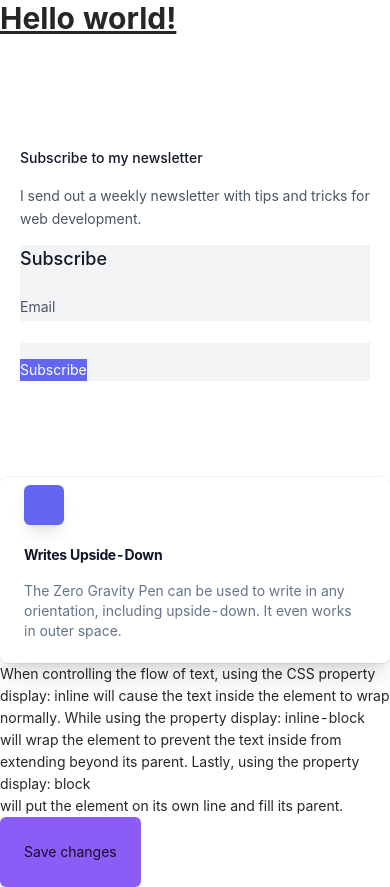
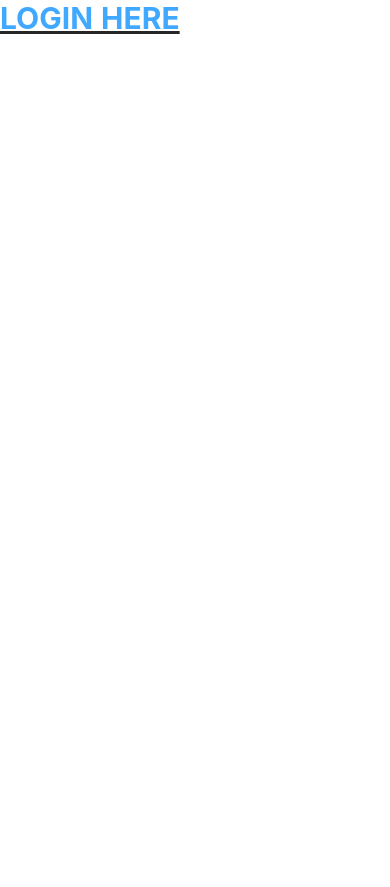
Before and after one commit to islarky88/proxi-studios-test, a Nuxt app: page / in a window 390 px wide. After the commit the page ends 844 px from the top, so only its background shows below. Built offline with nearby package versions, Linux system fonts and the light colour scheme.

Commit message:
plain index page

```diff
--- a/pages/index.vue
+++ b/pages/index.vue
@@ -1,68 +1,8 @@
 <template>
   <div>
     <h1 class="text-3xl font-bold underline">
-      Hello world!
+      <nuxt-link to="/login">LOGIN HERE</nuxt-link>
     </h1>
-
-    <form class="text-gray-600 body-font">
-      <div class="container px-5 py-24">
-        <div class="lg:w-3/5 md:w-1/2">
-          <h1 class="text-gray-900">
-            Subscribe to my newsletter
-          </h1>
-          <p class="leading-relaxed mt-4">
-            I send out a weekly newsletter with tips and tricks for web
-            development.
-          </p>
-        </div>
-        <div class=" lg:w-2/6 md:w-1/2 bg-gray-100">
-          <h2 class="text-gray-900 text-lg font-medium title-font mb-5">
-            Subscribe
-          </h2>
-
-          <div class="relative mb-4">
-            <label for="email" class="leading-7 text-sm text-gray-600">Email</label>
-            <input type="email" id="email" name="email" class="w-full bg-white rounded" />
-          </div>
-          <button class="text-white bg-indigo-500">
-            Subscribe
-          </button>
-        </div>
-      </div>
-    </form>
-
-    <div class="bg-white dark:bg-slate-800 rounded-lg px-6 py-2 ring-1 ring-slate-900/5 shadow-xl">
-      <div>
-        <span class="inline-flex items-center justify-center p-2 bg-indigo-500 rounded-md shadow-lg">
-          <svg class="h-6 w-6 text-white" xmlns="http://www.w3.org/2000/svg" fill="none" viewBox="0 0 24 24"
-            stroke="currentColor" aria-hidden="true">
-            <!-- ... -->
-          </svg>
-        </span>
-      </div>
-      <h3 class="text-slate-900 dark:text-white mt-5 mb-4 text-base font-bold tracking-tight text-sm">Writes
-        Upside-Down</h3>
-      <p class="text-slate-500 dark:text-slate-400 mt-2 text-sm">
-        The Zero Gravity Pen can be used to write in any orientation, including upside-down. It even works in outer
-        space.
-      </p>
-    </div>
-
-    <div>
-      When controlling the flow of text, using the CSS property
-      <span class="inline">display: inline</span>
-      will cause the text inside the element to wrap normally.
-
-      While using the property <span class="inline-block">display: inline-block</span>
-      will wrap the element to prevent the text inside from extending beyond its parent.
-
-      Lastly, using the property <span class="block">display: block</span>
-      will put the element on its own line and fill its parent.
-    </div>
-    <button
-      class="bg-violet-500 hover:bg-violet-600 active:bg-violet-700 focus:outline-none focus:ring focus:ring-violet-300 py-6 rounded-md px-6">
-      Save changes
-    </button>
   </div>
 </template>
 
--- a/pages/tailwind.vue
+++ /dev/null
@@ -1,78 +0,0 @@
-<template>
-  <!--
-  Welcome to Tailwind Play, the official Tailwind CSS playground!
-
-  Everything here works just like it does when you're running Tailwind locally
-  with a real build pipeline. You can customize your config file, use features
-  like `@apply`, or even add third-party plugins.
-
-  Feel free to play with this example if you're just learning, or trash it and
-  start from scratch if you know enough to be dangerous. Have fun!
--->
-  <div class="relative flex min-h-screen flex-col justify-center overflow-hidden bg-gray-50 py-6 sm:py-12">
-    <img src="/img/beams.jpg" alt="" class="absolute top-1/2 left-1/2 max-w-none -translate-x-1/2 -translate-y-1/2"
-      width="1308" />
-    <div
-      class="absolute inset-0 bg-[url(/img/grid.svg)] bg-center [mask-image:linear-gradient(180deg,white,rgba(255,255,255,0))]">
-    </div>
-    <div
-      class="relative bg-white px-6 pt-10 pb-8 shadow-xl ring-1 ring-gray-900/5 sm:mx-auto sm:max-w-lg sm:rounded-lg sm:px-10">
-      <div class="mx-auto max-w-md">
-        <img src="/img/logo.svg" class="h-6" alt="Tailwind Play" />
-        <div class="divide-y divide-gray-300/50">
-          <div class="space-y-6 py-8 text-base leading-7 text-gray-600">
-            <p>An advanced online playground for Tailwind CSS, including support for things like:</p>
-            <ul class="space-y-4">
-              <li class="flex items-center">
-                <svg class="h-6 w-6 flex-none fill-sky-100 stroke-sky-500 stroke-2" stroke-linecap="round"
-                  stroke-linejoin="round">
-                  <circle cx="12" cy="12" r="11" />
-                  <path d="m8 13 2.165 2.165a1 1 0 0 0 1.521-.126L16 9" fill="none" />
-                </svg>
-                <p class="ml-4">
-                  Customizing your
-                  <code class="text-sm font-bold text-gray-900">tailwind.config.js</code> file
-                </p>
-              </li>
-              <li class="flex items-center">
-                <svg class="h-6 w-6 flex-none fill-sky-100 stroke-sky-500 stroke-2" stroke-linecap="round"
-                  stroke-linejoin="round">
-                  <circle cx="12" cy="12" r="11" />
-                  <path d="m8 13 2.165 2.165a1 1 0 0 0 1.521-.126L16 9" fill="none" />
-                </svg>
-                <p class="ml-4">
-                  Extracting classes with
-                  <code class="text-sm font-bold text-gray-900">@apply</code>
-                </p>
-              </li>
-              <li class="flex items-center">
-                <svg class="h-6 w-6 flex-none fill-sky-100 stroke-sky-500 stroke-2" stroke-linecap="round"
-                  stroke-linejoin="round">
-                  <circle cx="12" cy="12" r="11" />
-                  <path d="m8 13 2.165 2.165a1 1 0 0 0 1.521-.126L16 9" fill="none" />
-                </svg>
-                <p class="ml-4">Code completion with instant preview</p>
-              </li>
-            </ul>
-            <p>Perfect for learning how the framework works, prototyping a new idea, or creating a demo to share online.
-            </p>
-          </div>
-          <div class="pt-8 text-base font-semibold leading-7">
-            <p class="text-gray-900">Want to dig deeper into Tailwind?</p>
-            <p>
-              <a href="https://tailwindcss.com/docs" class="text-sky-500 hover:text-sky-600">Read the docs &rarr;</a>
-            </p>
-          </div>
-        </div>
-      </div>
-    </div>
-  </div>
-
-</template>
-
-<script setup>
-
-</script>
-
-<style scoped>
-</style>
```
Also changed, not shown: 1 other file (tests, documents, lock files or other folders).
